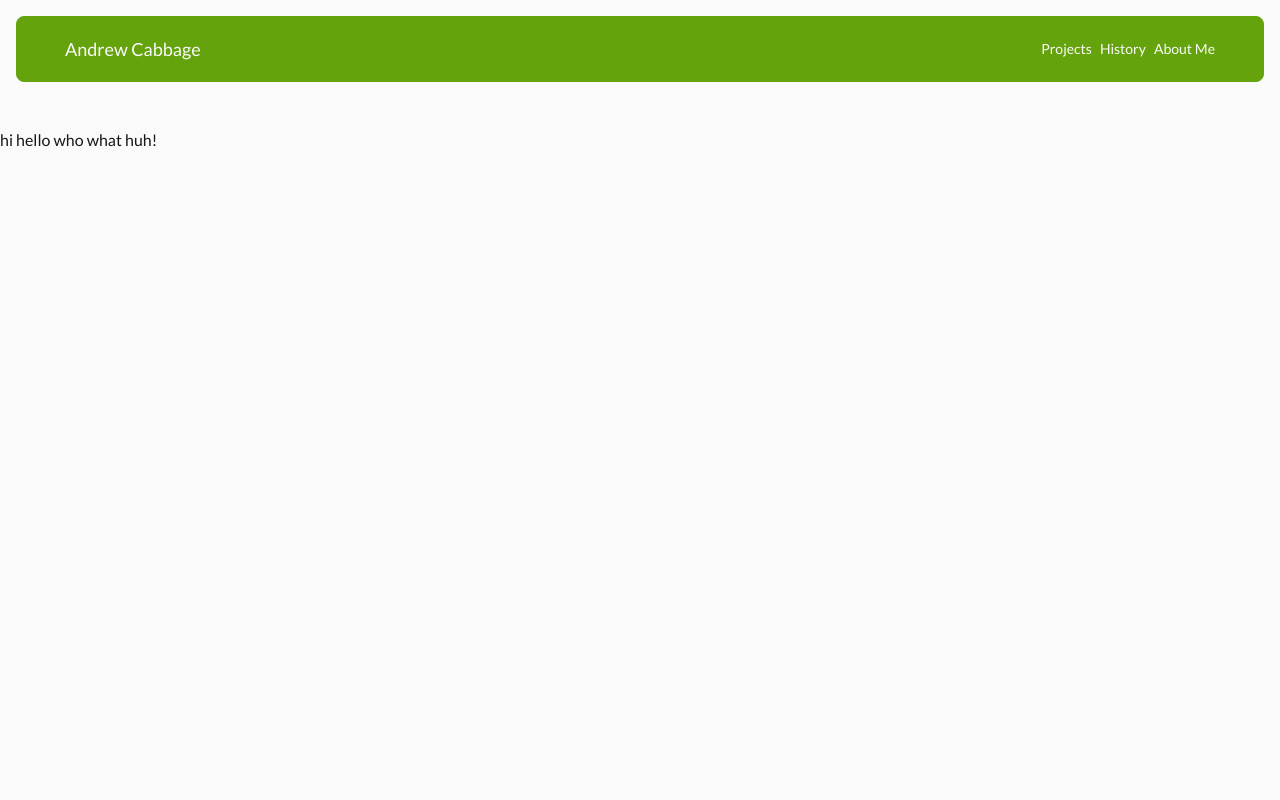
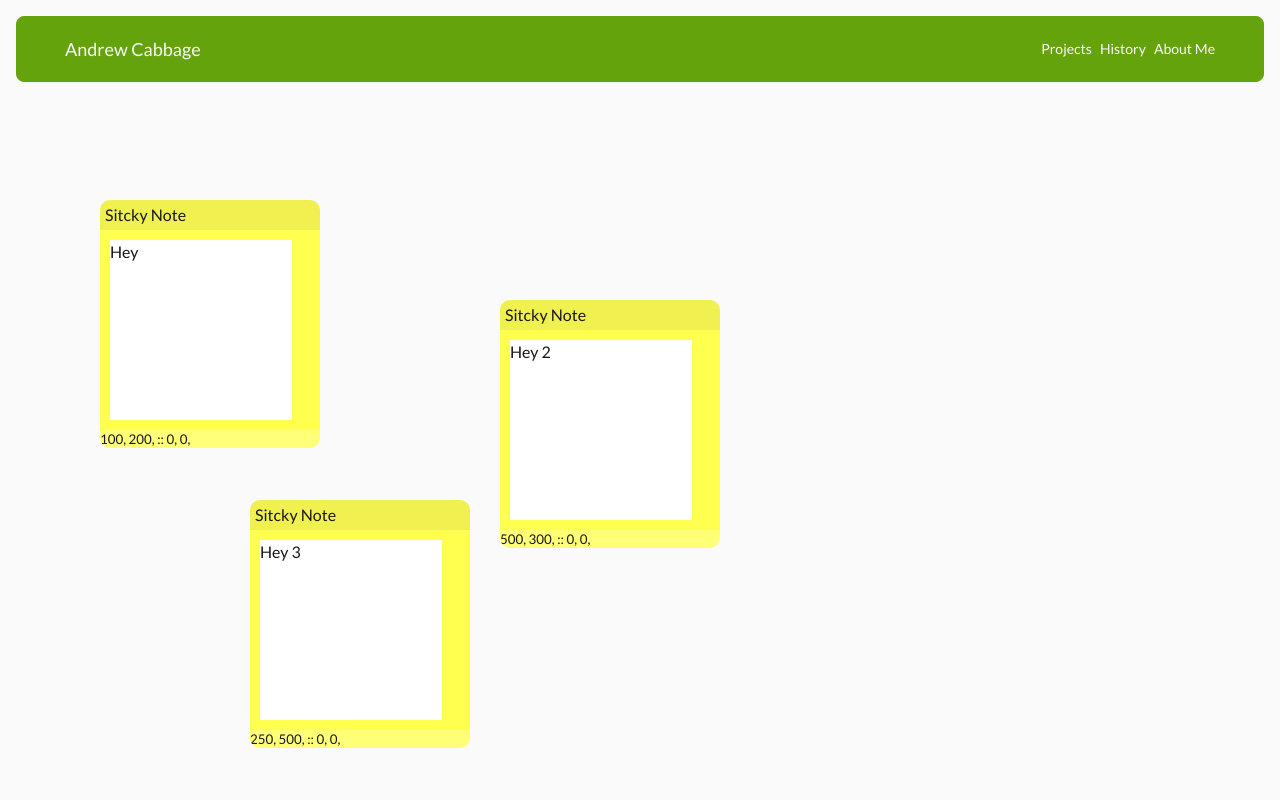
Before and after one commit to aocabbage/webdemo, a Next.js app: page /projects/stickynotes in a window 1280 px wide. Shown: the top 800 px of the page. Built offline with nearby package versions, Linux system fonts and the light colour scheme.

Commit message:
New projects

```diff
--- a/app/api/blog/route.js
+++ /dev/null
@@ -1,13 +0,0 @@
-export async function GET(req) {
-    return new Response(JSON.stringify({
-        name : "jeff",
-        booty: "true"
-    }), { status: 200 })
-}
-export async function POST(req) {
-    p_req = JSON.parse(req);
-    return new Response(JSON.stringify({
-        name: "Bogb",
-        booty: "false"
-    }), {status: 200})
-}
--- a/app/components/Container.js
+++ b/app/components/Container.js
@@ -113,7 +113,7 @@ export function FlexibleImageContainer({children, title, text, url, style, befor
 
 function DefaultContainer({children, baseStyle}) {
   return(
-    <div className={`duration-300 hover:shadow-[0px_0px_15px] hover:shadow-secondary-600 my-16 relative sm:rounded-lg shadow-xl text-primary-900 border border-secondary-600 overflow-hidden ${baseStyle}`}>
+    <div className={`duration-300 my-16 relative sm:rounded-lg shadow-xl text-primary-900 border border-secondary-600 overflow-hidden ${baseStyle}`}>
       {children}
     </div>
   )
--- a/app/projects/blog/blog.json
+++ b/app/projects/blog/blog.json
@@ -1 +1 @@
-{"body":"Andrew has a blog"}
+{"body":"Andrew has a blog\nblog ba blog blgo blog"}
--- a/app/projects/blog/layout.js
+++ /dev/null
@@ -1,5 +0,0 @@
-import Navbar from "../../components/Navbar";
-
-export default function Layout({ children }) {
-  return <>{children}</>;
-}
--- a/app/projects/blog/page.js
+++ b/app/projects/blog/page.js
@@ -2,7 +2,7 @@
 
 import blog from './blog.json';
 import BlogContainer from '@/app/components/Container.js';
-import { updateBlogData } from '@/app/actions/update-text-file';
+import { updateBlogData } from './updateblog';
 
 import { useState } from "react";
 
--- /dev/null
+++ b/app/projects/email/page.js
@@ -0,0 +1,44 @@
+"use client"
+
+import TextContainer from "@/app/components/Container";
+import { useState } from "react";
+
+export default function Home() {
+
+    const [message, setMessage] = useState("");
+    const [subject, setSubject] = useState("");
+    const [name, setName] = useState("");
+
+
+    const handleMessage = (e) => {
+        setMessage(e.currentTarget.value);
+    }
+    const handleSubject = (e) => {
+        setSubject(e.currentTarget.value);
+    }
+    const handleName = (e) => {
+        setName(e.currentTarget.value);
+    }
+
+    const sendMail = () => {
+
+        let link = `mailto:acabbage@uw.edu&subject=${encodeURIComponent(subject)}&body=${encodeURIComponent(message+'\n\nSincerely,\n'+name)}`;
+        setMessage(link);
+        window.open(link);
+
+        return false;
+    }
+
+    return(
+        <div className="mt-28 mb-12 sm:mt-32 w-screen">
+            <TextContainer style="mx-[30%] text-center" title="Contact" text="Student at the University of Washington">
+                <div className="mx-[0%] flex-col flex w-[100%] space-y-4">
+                    <input value={name} onChange={handleName} className="duration-300 mx-auto border border-black rounded-xl p-[5px]" placeholder="Name" type="text" ></input>
+                    <input value={subject} className="duration-300 mx-auto border border-black rounded-xl p-[5px]" placeholder="Subject" type="text" onChange={handleSubject}></input>
+                    <textarea onChange={handleMessage} value={message} className="duration-300 mx-auto border border-black rounded-xl p-[5px] w-full h-[200px] resize-none" placeholder="Message" type="text" name="message"></textarea>
+                    <button onClick={sendMail} className="duration-300 mx-auto border border-secondary-600 hover:bg-secondary-600 bg-primary-50 hover:text-primary-50 w-[60%] p-[5px] rounded-xl">Submit</button>
+                </div>
+            </TextContainer>
+        </div>
+    )
+}
--- a/app/projects/page.js
+++ b/app/projects/page.js
@@ -17,6 +17,9 @@ export default function Home() {
                     <ListItem url="/projects/stickynotes">
                         Sticky Notes
                     </ListItem>
+                    <ListItem url="/projects/email">
+                        Email System
+                    </ListItem>
                 </ul>
             </TextContainer>
         </div>
--- a/app/projects/stickynotes/notes.json
+++ b/app/projects/stickynotes/notes.json
@@ -1,7 +1,20 @@
 [
     {
-        "x": 10,
-        "y": 20,
-        "content": "hi hello who what huh!"
+        "id": 1,
+        "x": 100,
+        "y": 200,
+        "content": "Hey"
+    },
+    {
+        "id": 2,
+        "x": 500,
+        "y": 300,
+        "content": "Hey 2"
+    },
+    {
+        "id": 3,
+        "x": 250,
+        "y": 500,
+        "content": "Hey 3"
     }
 ]
--- a/app/projects/stickynotes/page.js
+++ b/app/projects/stickynotes/page.js
@@ -1,12 +1,68 @@
+"use client"
+
+import { useEffect, useState } from "react";
 import notes from "./notes.json";
+import { current } from "tailwindcss/colors";
 
 export default function Home() {
+
+    const [mousePosition, setMousePosition] = useState({ x: 0, y: 0});
+    const [mouseState, setMouseState] = useState(false);
+
+    const handleMouseMove = (event) => {
+        setMousePosition({ x: event.clientX, y: event.clientY});
+    };
+
+    const handleMouseClick = (x) => {
+        setMouseState(x);
+    };
+
     return(
-    <div className="mt-28 sm:mt-32 w-screen h-screen">
+    <div onMouseMove={handleMouseMove} onMouseDown={() => handleMouseClick(true)} onMouseUp={() => handleMouseClick(false)} className="mt-28 sm:mt-32 w-screen h-screen">
         <ul>
             {notes.map((content) => (
-                <div key={content} className={`absolute top-[${content.x}px] left-[${content.y}px]`}>{content.content}</div>
+                <Window key={content.id} y={content.y} x={content.x} title="Sitcky Note" mouseX={mousePosition.x} mouseY={mousePosition.y} mouse0={mouseState} article={content.content}/>
             ))}
         </ul>
     </div>)
 }
+
+function Window({article, title, x, y, mouseX, mouseY, mouse0}) {
+
+    const [mousePosition, setMousePosition] = useState({ x: 0, y: 0});
+    const [mouseState, setMouseState] = useState(false);
+
+    const [offsetPosition, setOffset] = useState({x: 0, y: 0});
+
+    const [notePosition, setNotePosition] = useState({x: x, y: y});
+    const [noteState, setNoteState] = useState(false);
+
+    useEffect(() => {
+        setMousePosition({x: mouseX, y: mouseY})
+        if(noteState) {
+            setNotePosition({x: mousePosition.x + offsetPosition.x, y: mousePosition.y + offsetPosition.y});
+        }
+    }, [mouseX, mouseY])
+
+    useEffect(() => {
+        setMouseState(mouse0);
+        if(noteState) {
+            setNoteState(mouse0);
+        }
+        setOffset({x: notePosition.x - mousePosition.x, y: notePosition.y - mousePosition.y});
+    }, [mouse0])
+
+    return (
+        <div style={{overflow: 'hidden', borderRadius : '10px', top : notePosition.y+"px", left: notePosition.x+"px", width : 'auto', height : 'auto', position : 'absolute'}} id="body">
+            <div onMouseDown={() => setNoteState(true)} onMouseUp={() => setNoteState(false)} style={{cursor: "grab", width : '100%', height : '30px', backgroundColor: 'rgb(240, 240, 80)', paddingTop: '3px', paddingLeft: '5px', userSelect: 'none'}} id="titlebar">
+                {title}
+            </div>
+            <div style={{ width : '220px', height : '200px', backgroundColor: 'rgb(255, 255, 80)', padding: '10px'}} id="content">
+                <textarea  style={{resize: 'none', height: '180px'}} defaultValue={article}></textarea>
+            </div>
+            <div style={{width : '100%', height : '18px', backgroundColor: 'rgb(255, 255, 120)', fontSize: '10pt', userSelect: 'none'}}>
+                <p>{notePosition.x}, {notePosition.y}, {noteState && "true"} :: {mousePosition.x}, {mousePosition.y}, {mouseState && "true"} </p>
+            </div>
+        </div>
+    )
+}
```
Also changed, not shown: app/projects/blog/updateblog.js (renamed from app/actions/update-text-file.js).
